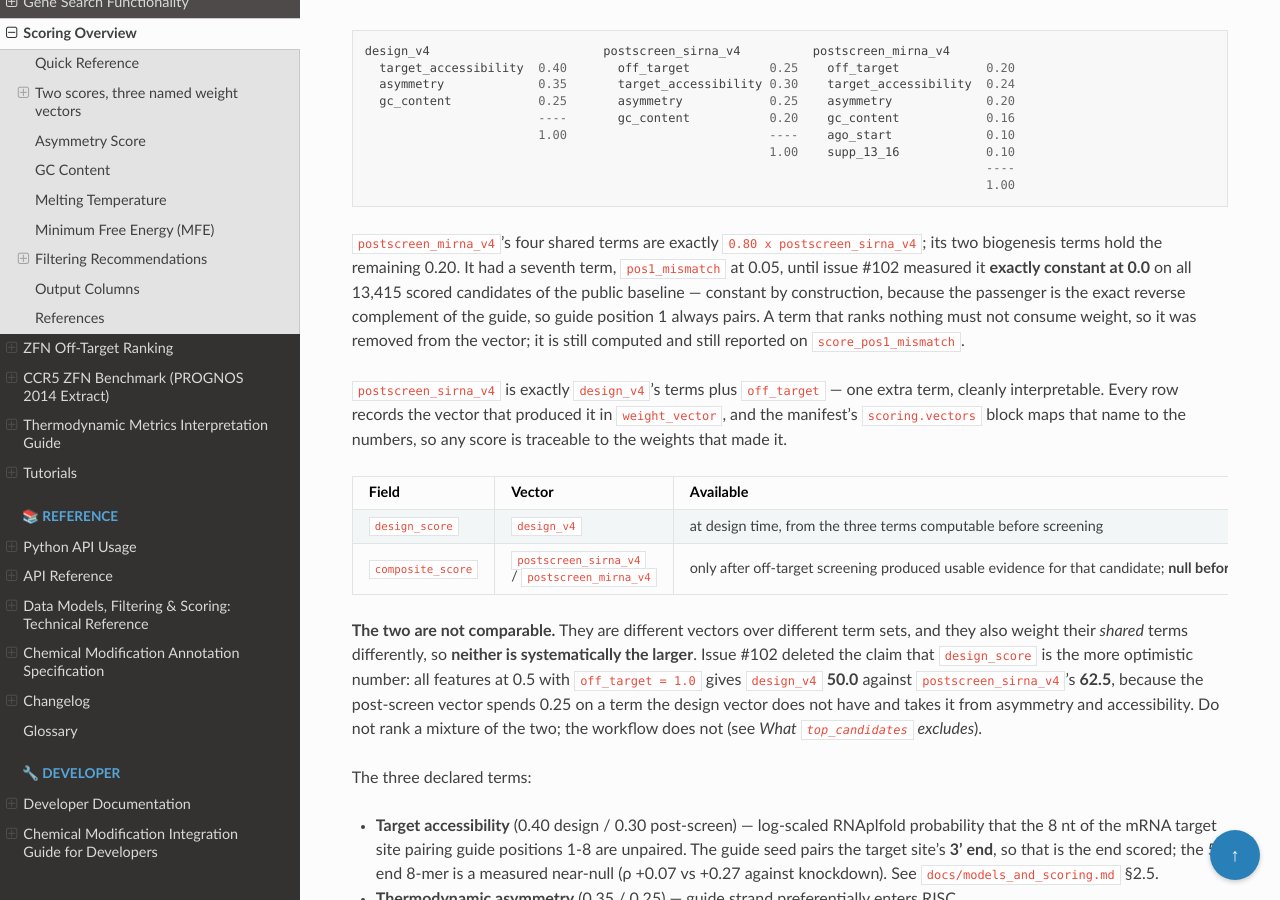
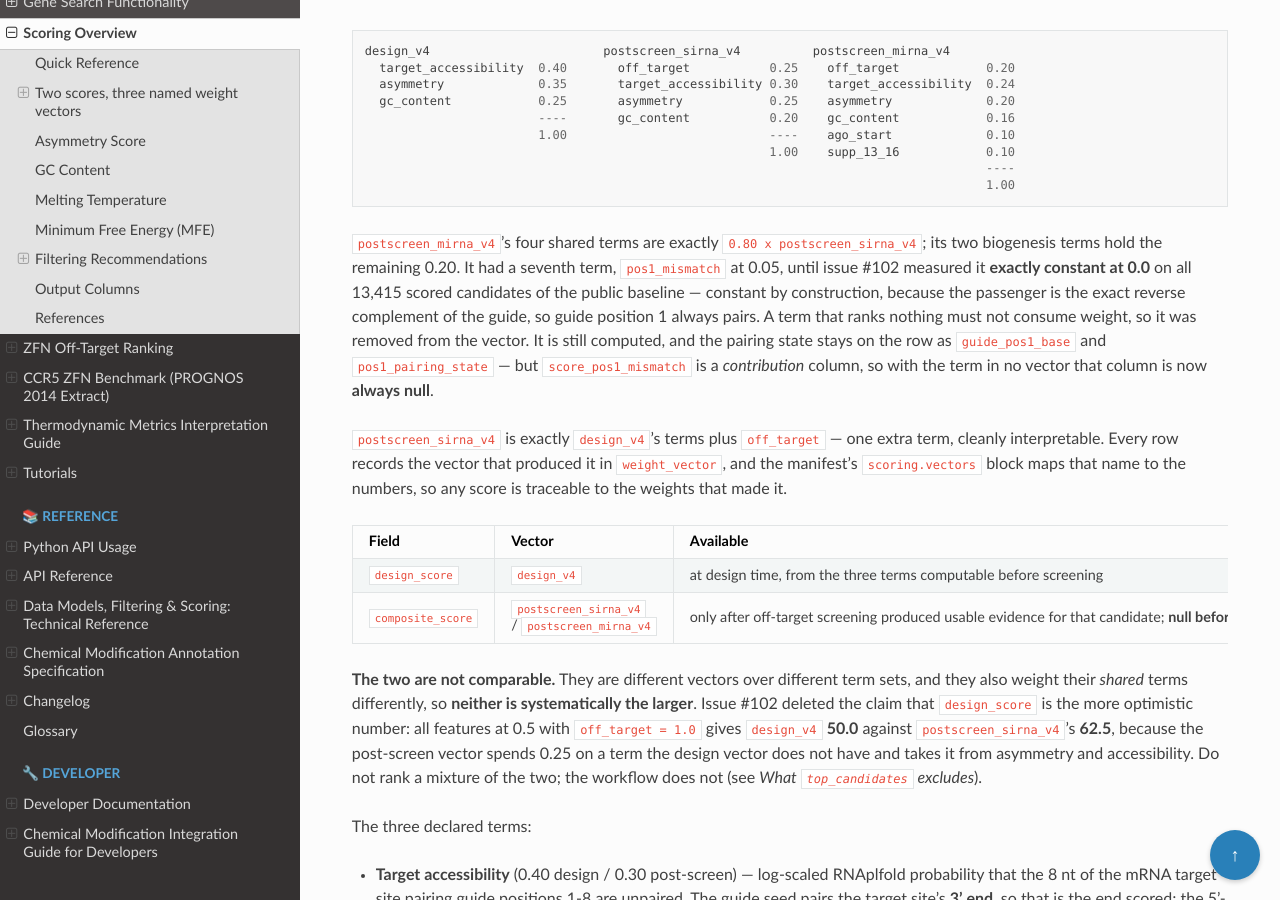
Before and after one commit to Austin-s-h/sirnaforge, a Sphinx documentation site: the page built from docs/scoring.md, in a window 1280 px wide and 900 px high, scrolled down 787 px. Built offline with Sphinx 7.4.7 and the Read the Docs theme 3.1.0, drawn with Linux system fonts in a browser that asks for light colours; the version number is read from the project's files by our own code; some of the changed text lies outside the part shown.

Commit message:
fix(scoring): correct four claims the code and the panel do not hold (#102, #97)
- The miRNA variance shares were measured under the pre-#102 seven-term
  vector and then attributed to the six-term vector that ships. Recomposed
  on the same 13,415 baseline rows under the shipped weights: `ago_start`
  +24.63% / 2.46x (was quoted 27.12% / 2.71x), `supp_13_16` +0.72% / 0.07x
  (was 1.06% / 0.11x, so it under-delivers ~14x, not 9x). Both columns are
  now labelled by which vector they belong to. No conclusion changes
  direction; this is the same defect the branch already retracted for
  `off_target`'s 2.24x.
- "still reported on `score_pos1_mismatch`" was false. `compute_composite`
  builds contributions over the vector's terms only, so with the term in no
  vector that column is always null. The auditable surface is
  `guide_pos1_base`, `pos1_pairing_state` and
  `component_scores["pos1_mismatch"]`, and the docs now name those.
- `au_1_5`'s missing-value policy said "0.0" where the code returns None
  and omits the key -- a fabricated zero in the one field whose job is to
  rule one out.
- `MiRNADesigner._score_candidates` still called all three biogenesis
  quantities terms of `postscreen_mirna_v4`; two are.

Also drops "the strongest single predictor" from the `design_v4` rationale:
+0.438 is the n=900 folding subsample, the full panel gives +0.378, and
guide position 1 alone measures higher at +0.415.

Co-Authored-By: Claude Opus 5 (1M context) <noreply@anthropic.com>

```diff
--- a/docs/scoring.md
+++ b/docs/scoring.md
@@ -38,7 +38,9 @@ biogenesis terms hold the remaining 0.20. It had a seventh term, `pos1_mismatch`
 issue #102 measured it **exactly constant at 0.0** on all 13,415 scored candidates of the public
 baseline — constant by construction, because the passenger is the exact reverse complement of the
 guide, so guide position 1 always pairs. A term that ranks nothing must not consume weight, so it
-was removed from the vector; it is still computed and still reported on `score_pos1_mismatch`.
+was removed from the vector. It is still computed, and the pairing state stays on the row as
+`guide_pos1_base` and `pos1_pairing_state` — but `score_pos1_mismatch` is a *contribution* column, so
+with the term in no vector that column is now **always null**.
 
 `postscreen_sirna_v4` is exactly `design_v4`'s terms plus `off_target` — one extra term, cleanly
 interpretable. Every row records the vector that produced it in `weight_vector`, and the manifest's
@@ -171,9 +173,10 @@ are filtered on `passes_filters` alone, but both are written in the re-ranked or
 ### Per-term contribution columns
 
 Each candidate carries `score_off_target`, `score_target_accessibility`, `score_asymmetry`,
-`score_gc_content` and — in miRNA mode — `score_ago_start`, `score_pos1_mismatch`,
-`score_supp_13_16`: the declared weight × sub-score × 100 contribution of each term. A column is
-empty for a term outside the vector that scored that row.
+`score_gc_content` and — in miRNA mode — `score_ago_start` and `score_supp_13_16`: the declared
+weight × sub-score × 100 contribution of each term. A column is empty for a term outside the vector
+that scored that row. `score_pos1_mismatch` is still emitted for schema stability and is **always
+empty** since #102 removed the term from the miRNA vector.
 
 **They sum to the score, exactly, in both modes.** Nothing is added or divided afterwards. Before
 issue #96, `--design-mode mirna` computed
```
Also changed, not shown: CHANGELOG.md (+7 -4 lines), docs/models_and_scoring.md (+4 -3 lines), 4 other files.
